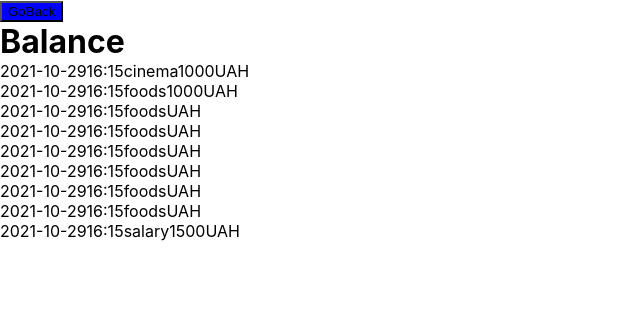
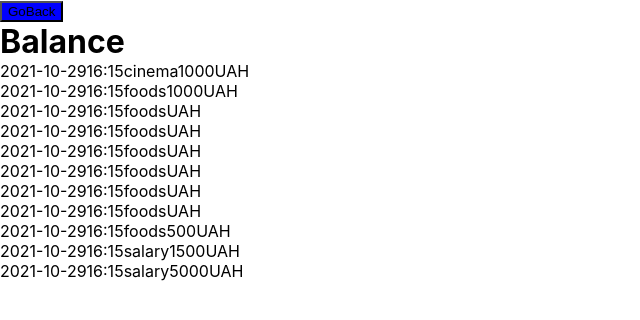
Before and after one commit to z9877969/bc11, a React (Create React App) app: page /balance in a window 1280 px wide. Shown: the top 320 px of the page, without its empty margins (0-640 px from the left). Built offline with nearby package versions, Linux system fonts and the light colour scheme; data requests are answered from the project's data file.

Commit message:
adds/transactions/reducers

```diff
--- a/db.json
+++ b/db.json
@@ -71,6 +71,15 @@
       "currency": "UAH",
       "comment": "",
       "id": 9
+    },
+    {
+      "day": "2021-10-29",
+      "time": "16:15",
+      "category": "foods",
+      "sum": "500",
+      "currency": "UAH",
+      "comment": "",
+      "id": 10
     }
   ],
   "incomes": [
@@ -82,6 +91,15 @@
       "currency": "UAH",
       "comment": "",
       "id": 1
+    },
+    {
+      "day": "2021-10-29",
+      "time": "16:15",
+      "category": "salary",
+      "sum": "5000",
+      "currency": "UAH",
+      "comment": "",
+      "id": 2
     }
   ]
 }
--- a/package.json
+++ b/package.json
@@ -3,6 +3,7 @@
   "version": "0.1.0",
   "private": true,
   "dependencies": {
+    "@reduxjs/toolkit": "^1.6.2",
     "@testing-library/jest-dom": "^5.14.1",
     "@testing-library/react": "^11.2.7",
     "@testing-library/user-event": "^12.8.3",
--- a/src/components/App/App.jsx
+++ b/src/components/App/App.jsx
@@ -1,29 +1,30 @@
 import { useContext, useEffect, useState } from "react";
 import { Route, Switch } from "react-router-dom";
+import { useDispatch } from "react-redux";
 import { baseContext } from "../../context/BaseProvider";
 import { getTransactionsApi } from "../../services/api";
 import BalancePage from "../../pages/BalancePage";
 import MainPage from "../../pages/MainPage";
 import TransactionPage from "../../pages/TransactionPage";
 import TransactionsHistoryPage from "../../pages/TransactionsHistoryPage";
+import {getCosts, getIncomes } from '../../redux/transactions/transactionsActions';
 import "./App.css";
 
 const App = () => {
-  const [incomes, setIncomes] = useState([]);
-  const [costs, setCosts] = useState([]);
   const [error, setError] = useState(null);
   const [isLoading, setIsLoading] = useState(false);
 
-  const { activePage } = useContext(baseContext);
+  const dispatch = useDispatch();
+
 
   useEffect(() => {
     const getTransactions = async () => {
       setIsLoading(true);
       try {
         const costs = await getTransactionsApi("costs");
-        setCosts(costs);
+        dispatch(getCosts(costs));
         const incomes = await getTransactionsApi("incomes");
-        setIncomes(incomes);
+        dispatch(getIncomes(incomes));
       } catch (err) {
         setError(err);
       } finally {
@@ -33,25 +34,17 @@ const App = () => {
     getTransactions();
   }, []);
 
-  const addTransaction = ({ transaction, transType }) => {
-    if (transType === "costs") {
-      setCosts((prev) => [...prev, transaction]);
-    }
-    if (transType === "incomes") {
-      setIncomes((prev) => [...prev, transaction]);
-    }
-  };
-  if (error) return <h1>{error.message}</h1>;
+    if (error) return <h1>{error.message}</h1>;
   if (isLoading) return <h1>Loading...</h1>;
 
   return (
     <Switch>
       <Route path="/" exact component={MainPage} />
       <Route path="/transaction/:transType">
-        <TransactionPage addTransaction={addTransaction} setError={setError} />
+        <TransactionPage setError={setError} />
       </Route>
       <Route path="/balance">
-        <BalancePage costs={costs} incomes={incomes} />
+        <BalancePage  />
       </Route>
       <Route path="/history/:transType">
         <TransactionsHistoryPage />
--- a/src/pages/BalancePage.jsx
+++ b/src/pages/BalancePage.jsx
@@ -1,7 +1,11 @@
 import { useHistory } from "react-router-dom";
 import GoBackHeader from "../components/_shared/GoBackHeader/GoBackHeader";
+import { useSelector } from "react-redux";
 
-export default function BalancePage({ costs, incomes }) {
+export default function BalancePage() {
+
+  const {incomes, costs} = useSelector((state) => state.transactions)
+
   const { push } = useHistory();
 
   const handleGoBack = () => push("/");
--- a/src/pages/TransactionPage.jsx
+++ b/src/pages/TransactionPage.jsx
@@ -1,5 +1,6 @@
 import { useState } from "react";
 import { useRouteMatch, useHistory, Route, Switch } from "react-router-dom";
+import { useDispatch } from "react-redux";
 import PropTypes from "prop-types";
 import Loader from "react-loader-spinner";
 import "react-loader-spinner/dist/loader/css/react-spinner-loader.css";
@@ -12,8 +13,16 @@ import {
   incomesCategories,
 } from "../assets/options/transactionCategories.json";
 import { addTransactionApi } from "../services/api";
+import { addIncomes, addCosts } from '../redux/transactions/transactionsActions';
+
+
+
 
 const TransactionPage = ({ addTransaction, setError }) => {
+
+  const dispatch = useDispatch();
+
+
   const {
     params: { transType },
     url,
@@ -85,7 +94,11 @@ const TransactionPage = ({ addTransaction, setError }) => {
     };
     toggleLoader();
     addTransactionApi({ transaction, transType })
-      .then((transaction) => addTransaction({ transaction, transType }))
+      // .then((transaction) => addTransaction({ transaction, transType }))
+      .then((transaction) => {
+        transType === "incomes" && dispatch(addIncomes(transaction));
+        transType === "costs" && dispatch(addCosts(transaction));
+      })
       .catch((err) => setError(err.message))
       .finally(() => toggleLoader());
   };
--- a/src/redux/store.js
+++ b/src/redux/store.js
@@ -1,8 +1,18 @@
 import { combineReducers, createStore } from "redux";
-import { composeWithDevTools } from "redux-devtools-extension";
+import { configureStore } from "@reduxjs/toolkit";
+// import { composeWithDevTools } from "redux-devtools-extension";
 import categoriesReducers from "./categories/categoriesReducers";
+import transactions from "./transactions/transactionsReducers";
 
-const reducer = combineReducers({
-  categories: categoriesReducers,
+// const reducer = combineReducers({
+//   categories: categoriesReducers,
+// });
+
+export const store = configureStore({
+  reducer: {
+    categories: categoriesReducers,
+    transactions,
+  },
 });
-export const store = createStore(reducer, composeWithDevTools());
+
+// export const store = createStore(reducer, composeWithDevTools());
--- /dev/null
+++ b/src/redux/transactions/transactionsActions.js
@@ -0,0 +1,9 @@
+import { createAction } from "@reduxjs/toolkit";
+
+// const [incomes, setIncomes] = useState([]);
+// const [costs, setCosts] = useState([]);
+
+export const addIncomes = createAction("transactions/addIncomes");
+export const addCosts = createAction("transactions/addCosts");
+export const getIncomes = createAction("transactions/getIncomes");
+export const getCosts = createAction("transactions/getCosts");
--- /dev/null
+++ b/src/redux/transactions/transactionsReducers.js
@@ -0,0 +1,24 @@
+import { createReducer, combineReducers } from "@reduxjs/toolkit";
+import {
+  addIncomes,
+  addCosts,
+  getIncomes,
+  getCosts,
+} from "./transactionsActions";
+
+const incomesReducer = createReducer([], {
+  [addIncomes]: (state, { payload }) => [...state, payload],
+  [getIncomes]: (_, { payload }) => payload,
+});
+
+const costsReducer = createReducer([], {
+  [addCosts]: (state, { payload }) => [...state, payload],
+  [getCosts]: (_, { payload }) => payload,
+});
+
+const transactionsReducer = combineReducers({
+  incomes: incomesReducer,
+  costs: costsReducer,
+});
+
+export default transactionsReducer;
```
Also changed, not shown: 1 other file (tests, documents, lock files or other folders).
